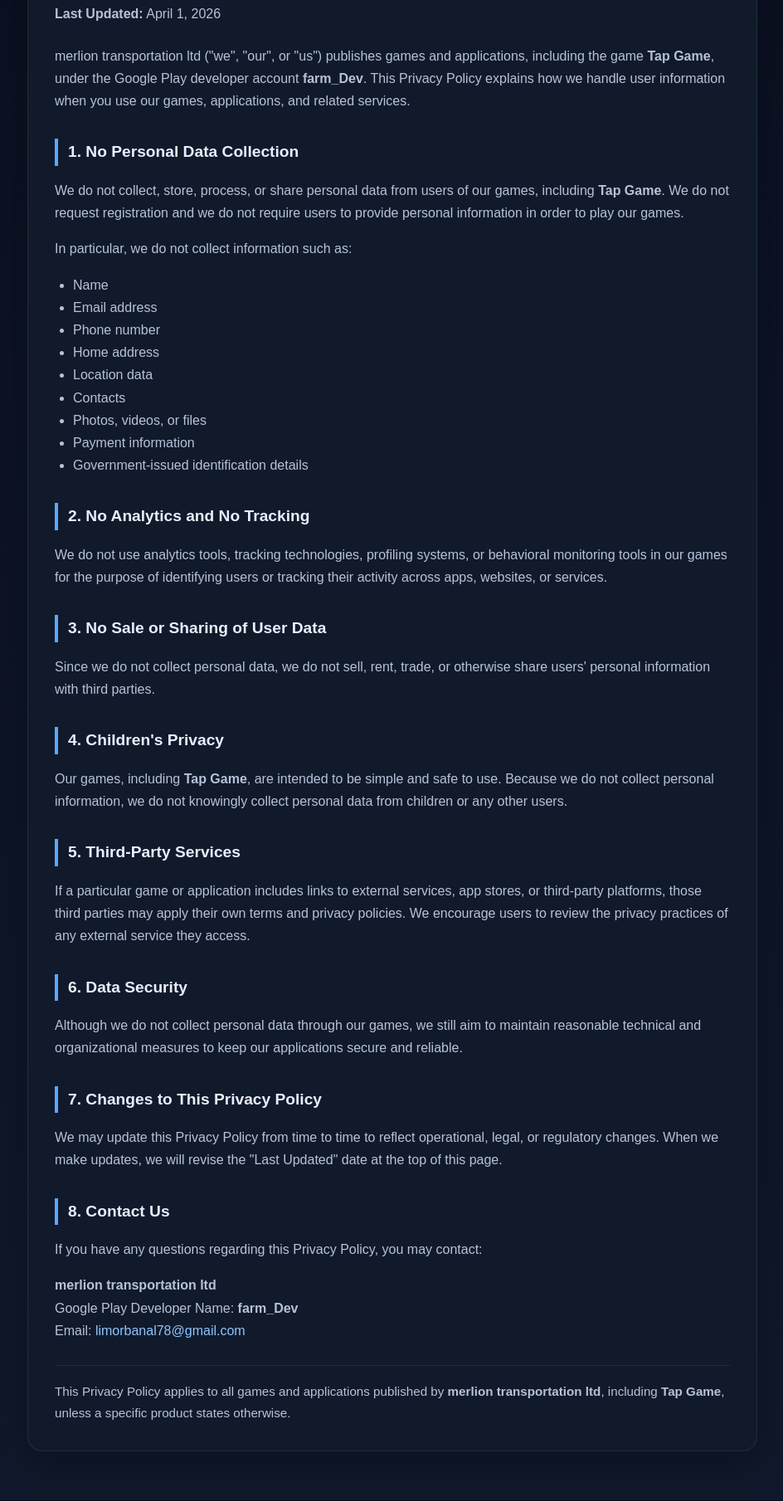
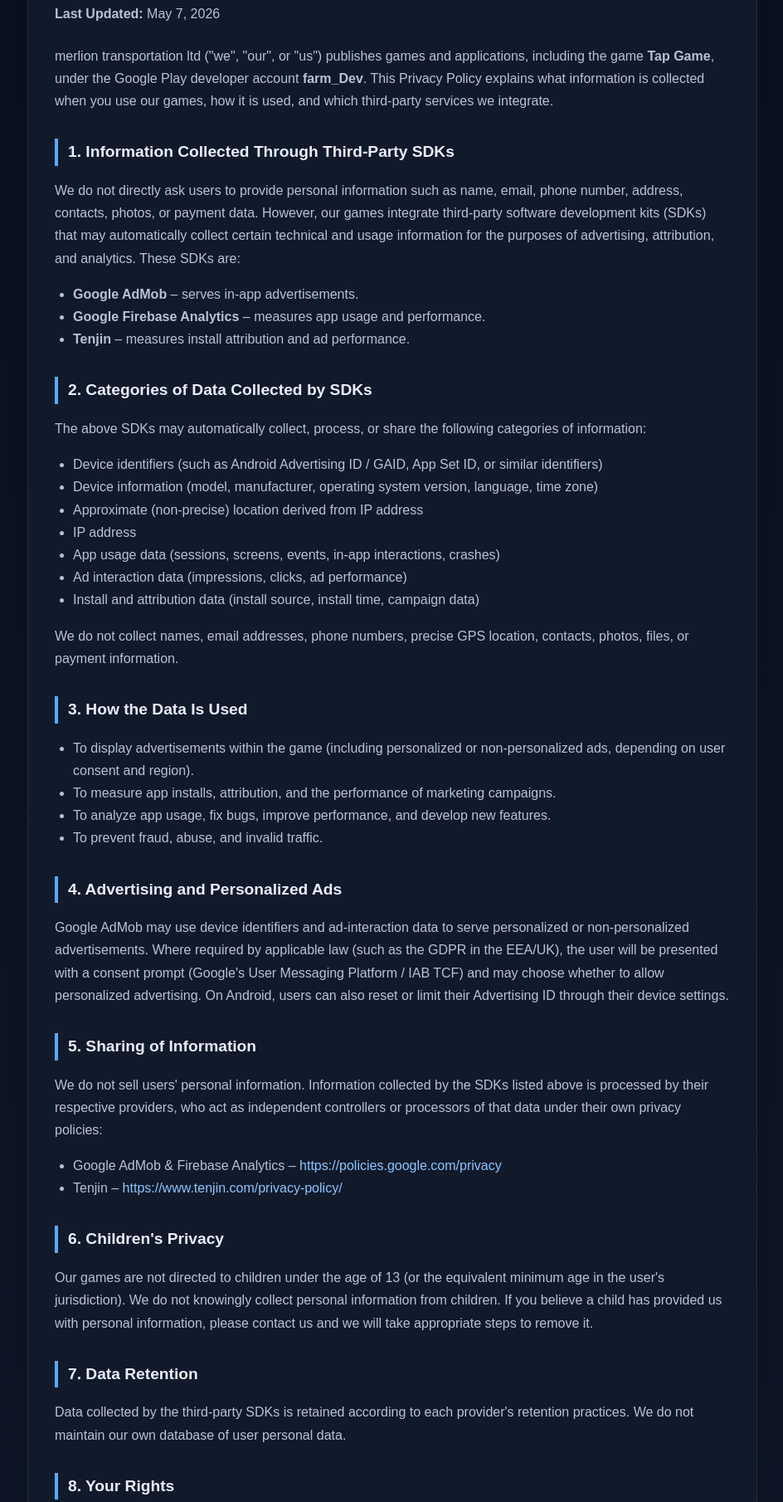
Before and after one commit to ronlfk/GEZER-INVESTMENTS-LTD, a plain HTML site: page index.html in a window 1280 px wide. Shown: the part 187-1997 px from the top of the page at 83% size, without its empty margins (167-1111 px from the left). Drawn offline with Linux system fonts and the light colour scheme.

Commit message:
Revise Privacy Policy with SDK data collection details
Updated the Privacy Policy to include information about third-party SDKs and data collection practices.

```diff
--- a/index.html
+++ b/index.html
@@ -113,76 +113,115 @@
     <div class="card">
       <div class="badge">merlion transportation ltd</div>
       <h1>Privacy Policy</h1>
-      <p class="subtitle"><strong>Last Updated:</strong> April 1, 2026</p>
+      <p class="subtitle"><strong>Last Updated:</strong> May 7, 2026</p>
 
       <p>
         merlion transportation ltd ("we", "our", or "us") publishes games and applications,
         including the game <strong>Tap Game</strong>, under the Google Play developer account
-        <strong>farm_Dev</strong>. This Privacy Policy explains how we handle user information
-        when you use our games, applications, and related services.
+        <strong>farm_Dev</strong>. This Privacy Policy explains what information is collected
+        when you use our games, how it is used, and which third-party services we integrate.
       </p>
 
-      <h2>1. No Personal Data Collection</h2>
+      <h2>1. Information Collected Through Third-Party SDKs</h2>
       <p>
-        We do not collect, store, process, or share personal data from users of our games,
-        including <strong>Tap Game</strong>. We do not request registration and we do not
-        require users to provide personal information in order to play our games.
+        We do not directly ask users to provide personal information such as name, email,
+        phone number, address, contacts, photos, or payment data. However, our games integrate
+        third-party software development kits (SDKs) that may automatically collect certain
+        technical and usage information for the purposes of advertising, attribution, and
+        analytics. These SDKs are:
       </p>
-      <p>In particular, we do not collect information such as:</p>
       <ul>
-        <li>Name</li>
-        <li>Email address</li>
-        <li>Phone number</li>
-        <li>Home address</li>
-        <li>Location data</li>
-        <li>Contacts</li>
-        <li>Photos, videos, or files</li>
-        <li>Payment information</li>
-        <li>Government-issued identification details</li>
+        <li><strong>Google AdMob</strong> – serves in-app advertisements.</li>
+        <li><strong>Google Firebase Analytics</strong> – measures app usage and performance.</li>
+        <li><strong>Tenjin</strong> – measures install attribution and ad performance.</li>
       </ul>
 
-      <h2>2. No Analytics and No Tracking</h2>
+      <h2>2. Categories of Data Collected by SDKs</h2>
       <p>
-        We do not use analytics tools, tracking technologies, profiling systems, or behavioral
-        monitoring tools in our games for the purpose of identifying users or tracking their
-        activity across apps, websites, or services.
+        The above SDKs may automatically collect, process, or share the following categories
+        of information:
+      </p>
+      <ul>
+        <li>Device identifiers (such as Android Advertising ID / GAID, App Set ID, or similar identifiers)</li>
+        <li>Device information (model, manufacturer, operating system version, language, time zone)</li>
+        <li>Approximate (non-precise) location derived from IP address</li>
+        <li>IP address</li>
+        <li>App usage data (sessions, screens, events, in-app interactions, crashes)</li>
+        <li>Ad interaction data (impressions, clicks, ad performance)</li>
+        <li>Install and attribution data (install source, install time, campaign data)</li>
+      </ul>
+      <p>
+        We do not collect names, email addresses, phone numbers, precise GPS location,
+        contacts, photos, files, or payment information.
       </p>
 
-      <h2>3. No Sale or Sharing of User Data</h2>
+      <h2>3. How the Data Is Used</h2>
+      <ul>
+        <li>To display advertisements within the game (including personalized or non-personalized ads, depending on user consent and region).</li>
+        <li>To measure app installs, attribution, and the performance of marketing campaigns.</li>
+        <li>To analyze app usage, fix bugs, improve performance, and develop new features.</li>
+        <li>To prevent fraud, abuse, and invalid traffic.</li>
+      </ul>
+
+      <h2>4. Advertising and Personalized Ads</h2>
       <p>
-        Since we do not collect personal data, we do not sell, rent, trade, or otherwise
-        share users' personal information with third parties.
+        Google AdMob may use device identifiers and ad-interaction data to serve
+        personalized or non-personalized advertisements. Where required by applicable law
+        (such as the GDPR in the EEA/UK), the user will be presented with a consent prompt
+        (Google's User Messaging Platform / IAB TCF) and may choose whether to allow
+        personalized advertising. On Android, users can also reset or limit their
+        Advertising ID through their device settings.
       </p>
 
-      <h2>4. Children's Privacy</h2>
+      <h2>5. Sharing of Information</h2>
       <p>
-        Our games, including <strong>Tap Game</strong>, are intended to be simple and safe to use.
-        Because we do not collect personal information, we do not knowingly collect personal data
-        from children or any other users.
+        We do not sell users' personal information. Information collected by the SDKs listed
+        above is processed by their respective providers, who act as independent controllers
+        or processors of that data under their own privacy policies:
+      </p>
+      <ul>
+        <li>Google AdMob &amp; Firebase Analytics – <a href="https://policies.google.com/privacy" target="_blank" rel="noopener">https://policies.google.com/privacy</a></li>
+        <li>Tenjin – <a href="https://www.tenjin.com/privacy-policy/" target="_blank" rel="noopener">https://www.tenjin.com/privacy-policy/</a></li>
+      </ul>
+
+      <h2>6. Children's Privacy</h2>
+      <p>
+        Our games are not directed to children under the age of 13 (or the equivalent minimum
+        age in the user's jurisdiction). We do not knowingly collect personal information from
+        children. If you believe a child has provided us with personal information, please
+        contact us and we will take appropriate steps to remove it.
       </p>
 
-      <h2>5. Third-Party Services</h2>
+      <h2>7. Data Retention</h2>
       <p>
-        If a particular game or application includes links to external services, app stores,
-        or third-party platforms, those third parties may apply their own terms and privacy
-        policies. We encourage users to review the privacy practices of any external service
-        they access.
+        Data collected by the third-party SDKs is retained according to each provider's
+        retention practices. We do not maintain our own database of user personal data.
       </p>
 
-      <h2>6. Data Security</h2>
+      <h2>8. Your Rights</h2>
       <p>
-        Although we do not collect personal data through our games, we still aim to maintain
-        reasonable technical and organizational measures to keep our applications secure and reliable.
+        Depending on your jurisdiction (for example under GDPR or CCPA), you may have the
+        right to access, correct, delete, or restrict the processing of your personal data,
+        object to its processing, or withdraw consent. Because we rely on third-party SDKs
+        for data processing, requests may be directed to those providers, or you can contact
+        us using the details below and we will assist where possible.
       </p>
 
-      <h2>7. Changes to This Privacy Policy</h2>
+      <h2>9. Data Security</h2>
+      <p>
+        We aim to maintain reasonable technical and organizational measures to keep our
+        applications secure and reliable. However, no method of transmission over the
+        internet or electronic storage is fully secure.
+      </p>
+
+      <h2>10. Changes to This Privacy Policy</h2>
       <p>
         We may update this Privacy Policy from time to time to reflect operational, legal,
         or regulatory changes. When we make updates, we will revise the "Last Updated" date
         at the top of this page.
       </p>
 
-      <h2>8. Contact Us</h2>
+      <h2>11. Contact Us</h2>
       <p>
         If you have any questions regarding this Privacy Policy, you may contact:
       </p>
```
